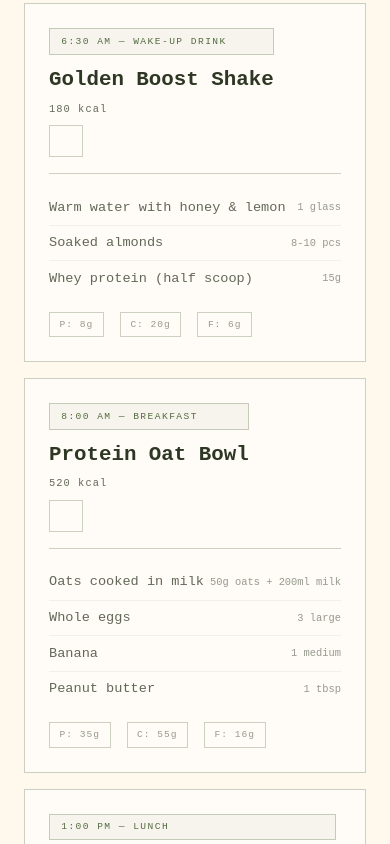
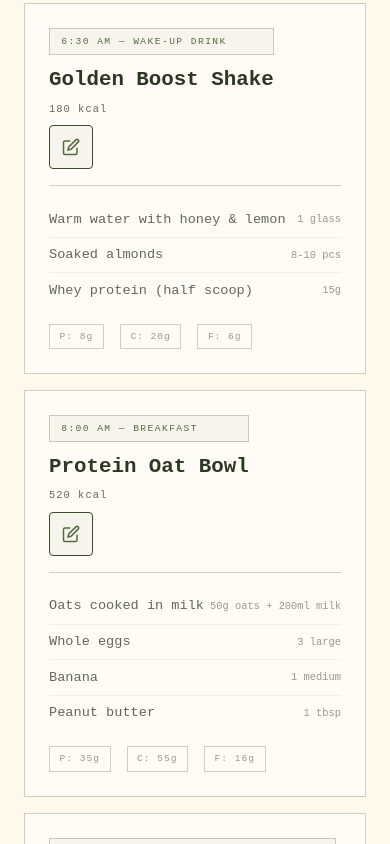
Before and after one commit to parkky21/DietBro, a Next.js app: page /test in a window 390 px wide. Shown: the part 920-1764 px from the top of the page. Built offline with nearby package versions, Linux system fonts and the light colour scheme; a web font is replaced by a local one.

Commit message:
fix : edit button issue in mobile

```diff
--- a/src/app/globals.css
+++ b/src/app/globals.css
@@ -1177,7 +1177,25 @@ textarea {
     gap: 0.5rem;
   }
 
-  .meal-edit-btn, .meal-skip-btn {
+  .meal-edit-btn {
+    width: 44px;
+    height: 44px;
+    padding: 0;
+    color: var(--gold);
+    border-color: var(--gold-dim);
+    background: rgba(var(--gold-rgb), 0.05);
+    display: flex;
+    align-items: center;
+    justify-content: center;
+    border-radius: 4px;
+  }
+
+  .meal-edit-btn svg {
+    width: 18px;
+    height: 18px;
+  }
+
+  .meal-skip-btn {
     padding: 0.8rem 1rem;
   }
 
```
